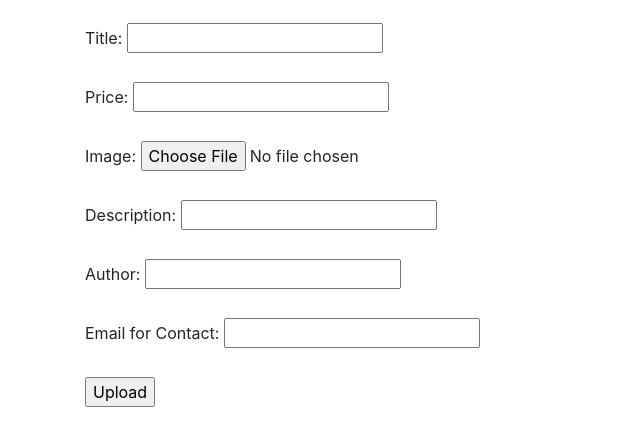
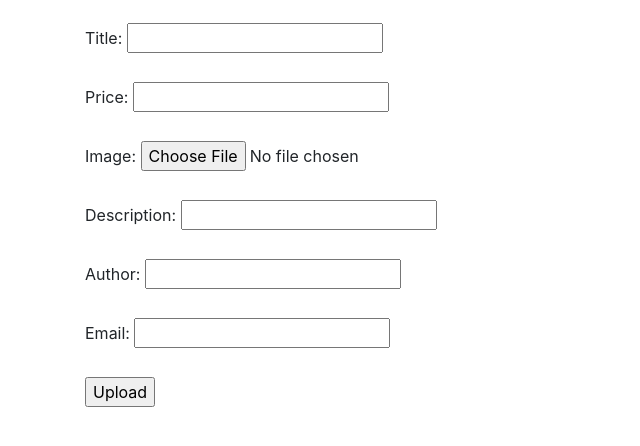
Before and after one commit to Kaizoya/Inkwell, a Django app: page /sell in a window 1280 px wide. Shown: the part 81-527 px from the top of the page, without its empty margins (0-640 px from the left). Run offline with Django 3.2, Linux system fonts and the light colour scheme; parts of the project's set-up code (start-up, migrations or seed data) failed here and were passed over; some libraries are stand-ins or nearby versions.

Commit message:
Add files via upload

```diff
--- a/templates/sell.html
+++ b/templates/sell.html
@@ -1,7 +1,12 @@
 {% extends 'base.html' %}
 
 {% block content %}
-<form method="POST" enctype="multipart/form-data">
+
+{% load static %}
+
+<link rel="stylesheet" href="{% static 'sell1.css' %}">
+
+<form class="sellbox" method="POST" enctype="multipart/form-data">
     {% csrf_token %}
     <br>
         <label>Title:</label>
@@ -30,12 +35,12 @@
     </br>
 
     <br>
-        <label>Email for Contact:</label>
+        <label>Email:</label>
         <input type="text" name="Email" required>
     </br>
 
     <br>
-        <input type="submit" value="Upload">
+        <input class="upload-btn" type="submit" value="Upload">
     </br>
 </form>
 {% endblock %}
```
